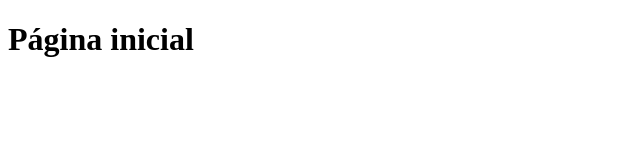
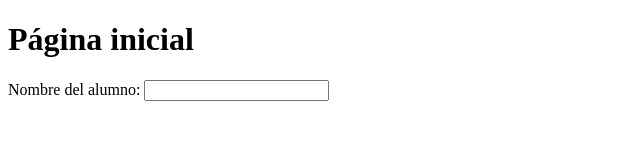
Before and after one commit to rosalesnevarez/practicagit2-remoto, a plain HTML site: page index.html in a window 1280 px wide. Shown: the whole page, without its empty margins (0-640 px from the left). Drawn offline with Linux system fonts and the light colour scheme.

Commit message:
Se colocó formulario de registro

```diff
--- a/index.html
+++ b/index.html
@@ -7,5 +7,12 @@
 </head>
 <body>
     <h1>Página inicial</h1>
+
+    <form>
+        <label>Nombre del alumno:</label>
+        <input type="text" name="nombre" id="nombre">
+
+    </form>
+
 </body>
 </html>
```
